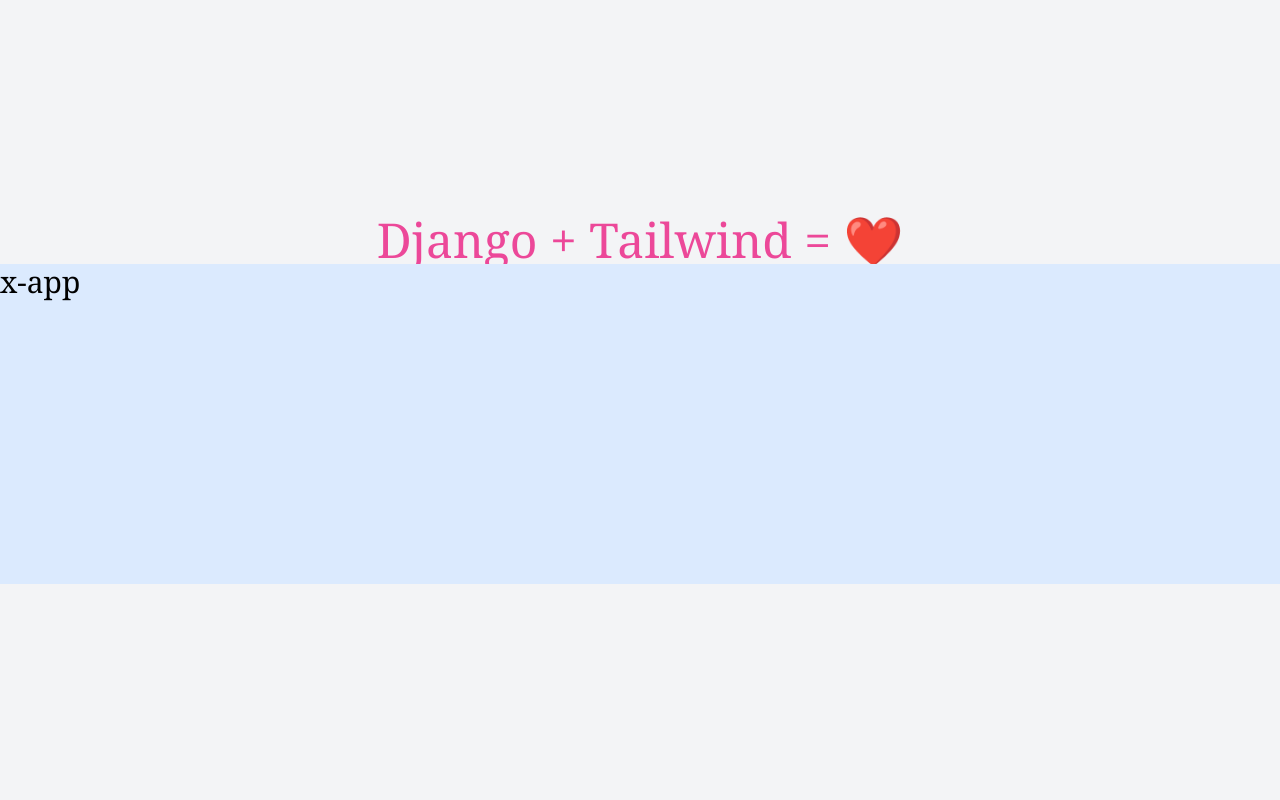
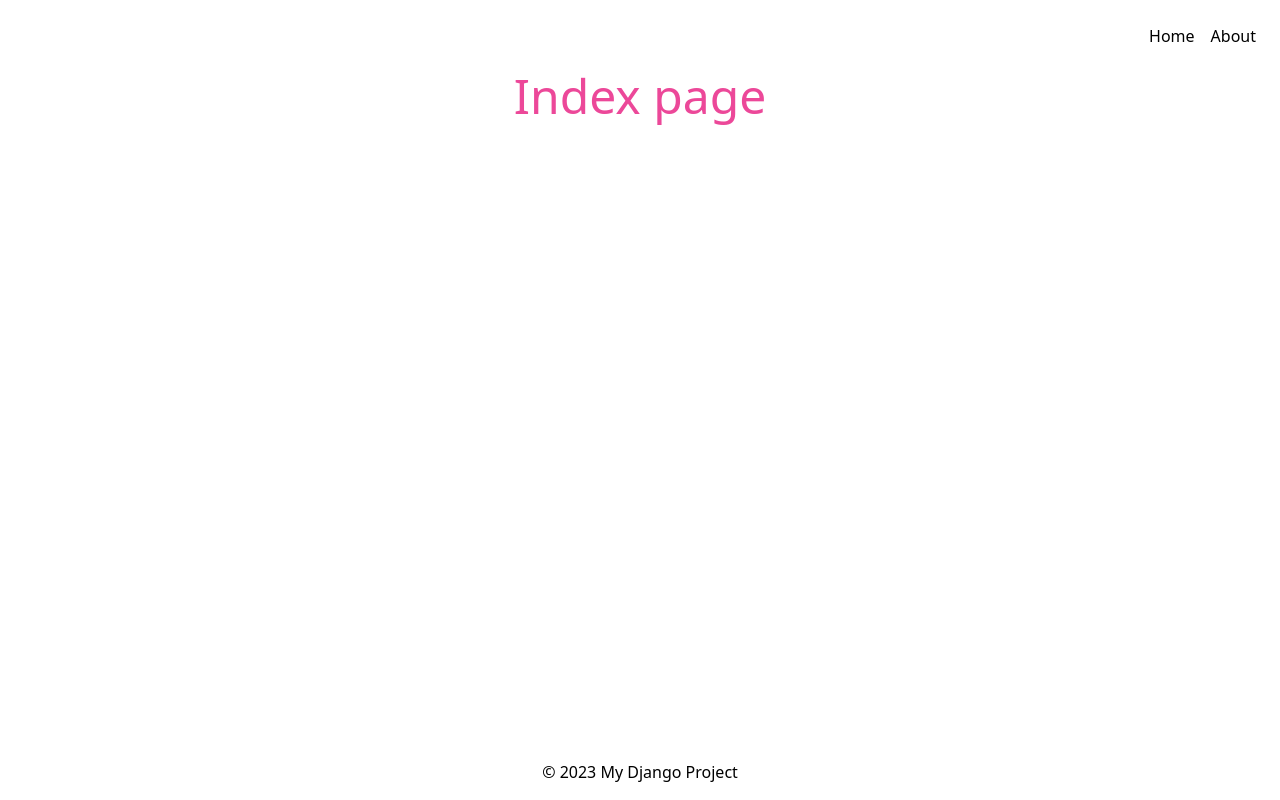
Before and after one commit to BusyginArtem/django-web-app, a Django app: page / in a window 1280 px wide. Run offline with Django 5.2, Linux system fonts and the light colour scheme; some libraries are stand-ins or nearby versions.

Commit message:
add base view with template structure

```diff
--- a/course/urls.py
+++ b/course/urls.py
@@ -21,7 +21,7 @@
 from main import urls as main_urls
 
 urlpatterns = [
-    path("", include(main_urls)),
+    path("", include(main_urls, namespace="main")),
     path("admin/", admin.site.urls),
     path("__reload__/", include("django_browser_reload.urls")),
 ]
--- a/main/templates/base.html
+++ b/main/templates/base.html
@@ -1,23 +1,34 @@
 {% load static tailwind_tags %}
-{% comment %} {% load django_browser_reload %} {% endcomment %}
+
 <!DOCTYPE html>
 <html lang="en">
-	<head>
-    <title>Django Tailwind</title>
-		<meta charset="UTF-8">
-		<meta name="viewport" content="width=device-width, initial-scale=1.0">
-		<meta http-equiv="X-UA-Compatible" content="ie=edge">
-		{% tailwind_css %}
-		{% comment %} {% django_browser_reload %} {% endcomment %}
-	</head>
+  <head>
+    <title>My Django first project</title>
+    <meta charset="UTF-8" />
+    <meta name="viewport" content="width=device-width, initial-scale=1.0" />
+    <meta http-equiv="X-UA-Compatible" content="ie=edge" />
+    {% tailwind_css %}
+  </head>
 
-	<body class="font-serif leading-normal tracking-normal">
-		<div class="container mx-auto">
-			<section class="flex items-center justify-center flex-col h-screen bg-gray-100 w-full">
-				<h1 class="text-5xl text-pink-500">Django + Tailwind = ❤️</h1>
+  <body class="leading-normal tracking-normal h-screen flex flex-col">
+    <header class="sticky top-0 z-50">
+      <nav class="p-6 flex justify-end">
+        <ul class="flex space-x-4">
+          <li><a href="{% url 'main:index' %}" class="hover:underline">Home</a></li>
+          <li><a href="{% url 'main:about' %}" class="hover:underline">About</a></li>
+          {% comment %}
+          <li><a href="{% url 'main:contact' %}" class="hover:underline">Contact</a></li>
+          {% endcomment %}
+        </ul>
+      </nav>
+    </header>
+    <main class="flex-1">{% block 'body' %} {% endblock 'body' %}</main>
 
-				<div class="text-3xl h-[20rem] w-full bg-blue-100">x-app</div>
-			</section>
-		</div>
-	</body>
+    <footer class="p-4 text-center">
+      {% block 'footer' %}
+      <p>&copy; 2023 My Django Project</p>
+      {% endblock 'footer' %}
+      <p>&copy; 2023 My Django Project</p>
+    </footer>
+  </body>
 </html>
--- a/main/templates/main/index.html
+++ b/main/templates/main/index.html
@@ -1,9 +1,9 @@
 {% extends 'base.html' %}
-{% load static %}
+{% comment %} {% load static %} {% endcomment %}
 
 {% block 'body' %}
 <section class="">
-    <h1 class="text-5xl text-pink-500 text-center">Main template</h1>
+    <h1 class="text-5xl text-pink-500 text-center">Index page</h1>
 </section>
 {% endblock %}
 
--- a/main/urls.py
+++ b/main/urls.py
@@ -2,6 +2,9 @@
 
 from . import views
 
+app_name = "main"
+
 urlpatterns = [
     path("", views.index, name="index"),
+    path("about/", views.about, name="about"),
 ]
--- a/main/views.py
+++ b/main/views.py
@@ -4,7 +4,7 @@
 
 def index(request):
     """
-    Handles the main index.
+    Handles the main page.
     """
     context = {
         "user_name": getattr(request.user, "username", "Guest"),
@@ -12,3 +12,15 @@
         "server_time": timezone.now().strftime("%Y-%m-%d %H:%M:%S"),
     }
     return render(request, "main/index.html", context)
+
+
+def about(request):
+    """
+    Handles the about page.
+    """
+    context = {
+        "user_name": getattr(request.user, "username", "Guest"),
+        "request_method": request.method,
+        "server_time": timezone.now().strftime("%Y-%m-%d %H:%M:%S"),
+    }
+    return render(request, "main/about.html", context)
```
Also changed, not shown: main/templates/main/about.html (added, +11 -0 lines), 1 other file.
